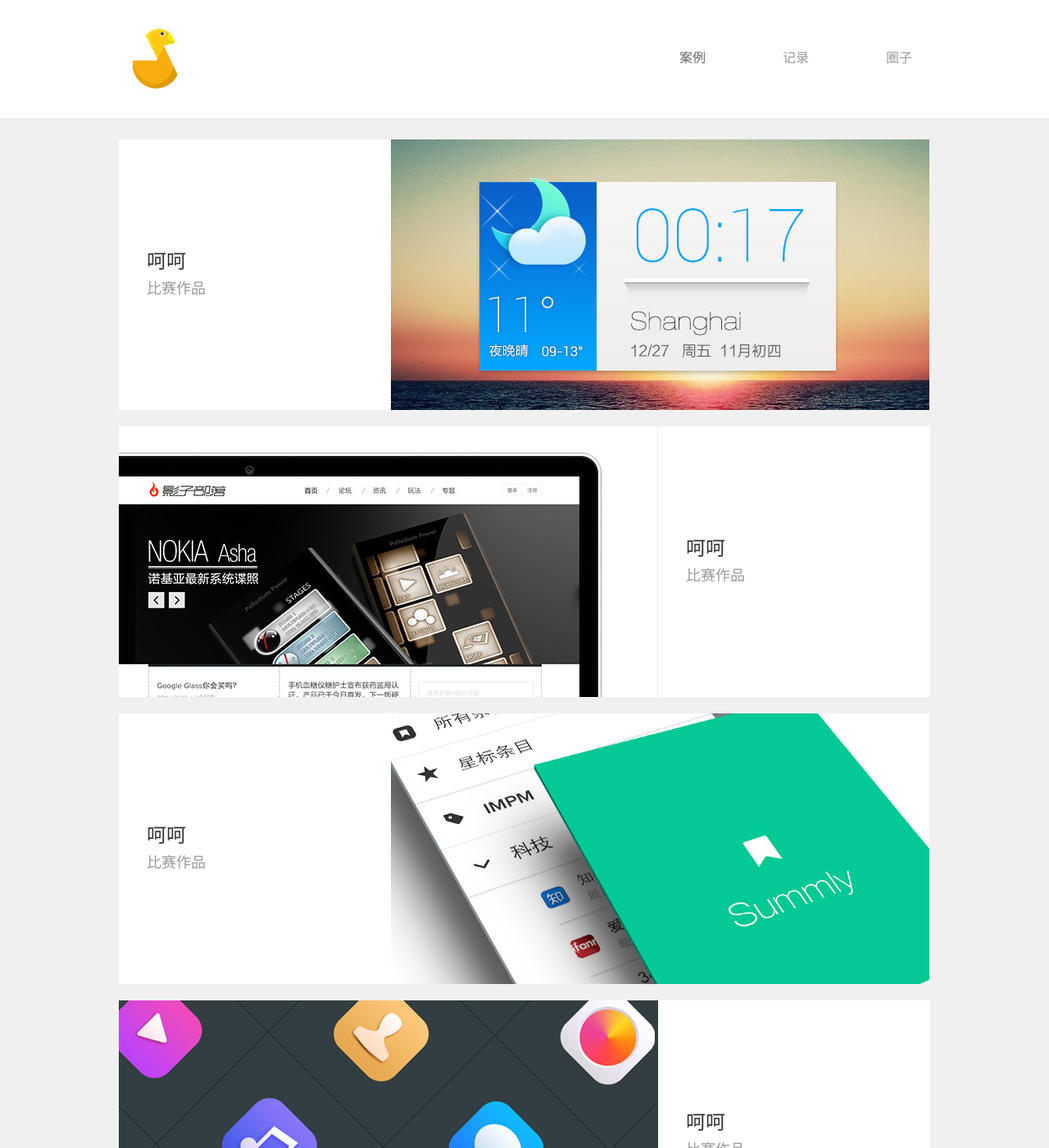
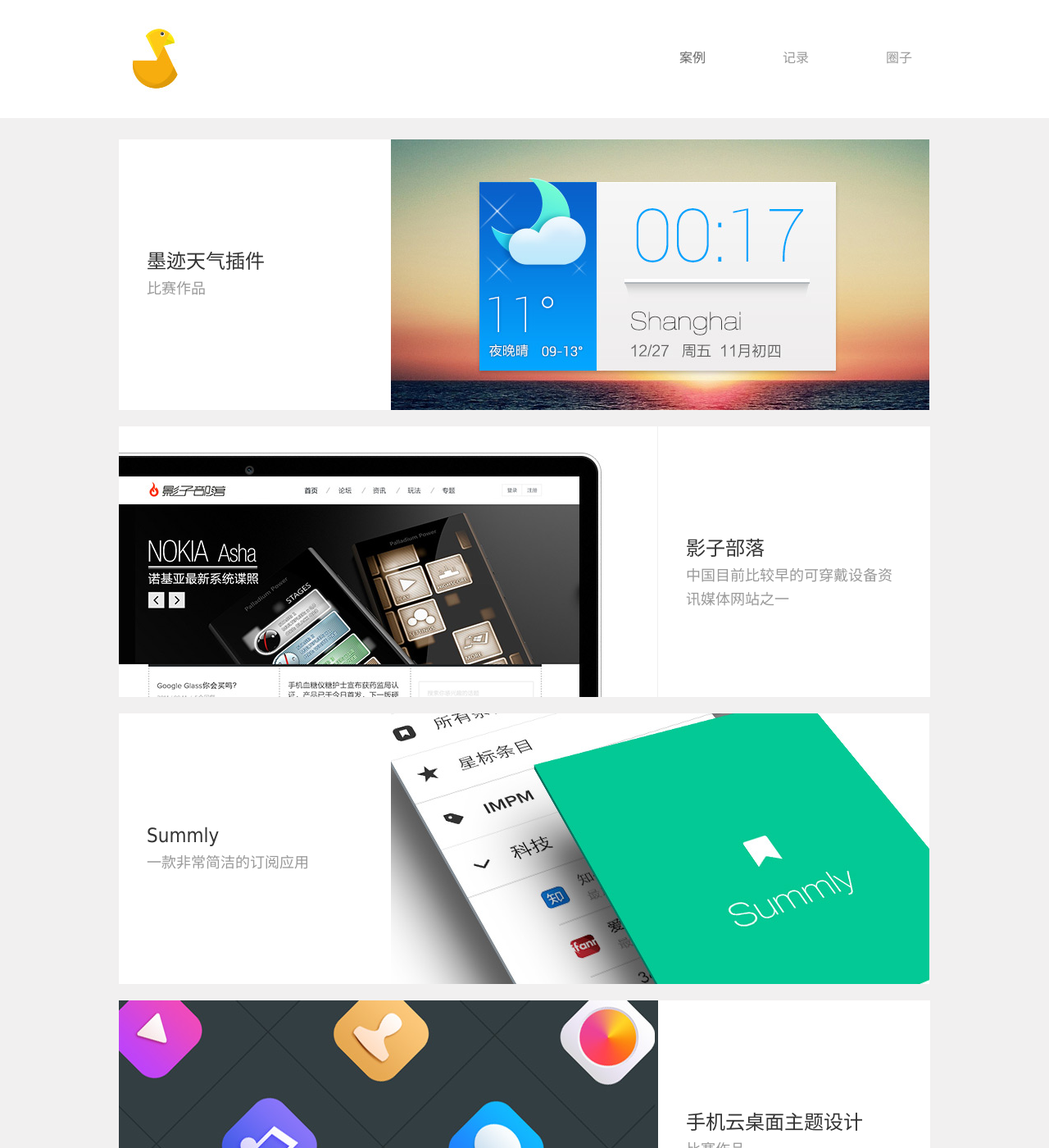
Before and after one commit to chasondesign/chasondesign.github.com, a Jekyll site: the page built from index.html, in a window 1280 px wide and 1400 px high. Shown: the whole window at 82% size. Built offline with Jekyll 4.4.1, drawn with Linux system fonts in a browser that asks for light colours; some of the changed text lies outside the part shown.

Commit message:
Work_rename

```diff
--- a/_data/index.yml
+++ b/_data/index.yml
@@ -1,29 +1,29 @@
-- title: 呵呵
+- title: 墨迹天气插件
   summary: 比赛作品
   image: /upload/work/moji_weather.jpg
   link: /case/2014/03/09/phonetheme.html
   class: sig
 
-- title: 呵呵
-  summary: 比赛作品
+- title: 影子部落
+  summary: 中国目前比较早的可穿戴设备资讯媒体网站之一
   image: /upload/work/yingzibuluo.jpg
   link: http://vicbeta.com
   class: odd
 
-- title: 呵呵
-  summary: 比赛作品
+- title: Summly
+  summary: 一款非常简洁的订阅应用
   image: /upload/work/summly.jpg
   link: http://vicbeta.com
   class: sig
 
-- title: 呵呵
+- title: 手机云桌面主题设计
   summary: 比赛作品
   image: /upload/work/phonedesktop.jpg
   link: http://vicbeta.com
   class: odd
 
-- title: 呵呵
-  summary: 比赛作品
+- title: 友约
+  summary: 微信平台交友相亲服务
   image: /upload/work/heart.jpg
   link: http://vicbeta.com
   class: sig
```
